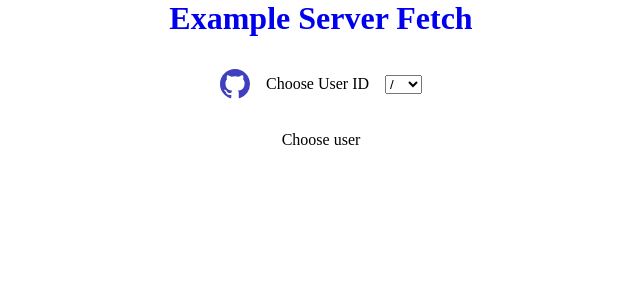
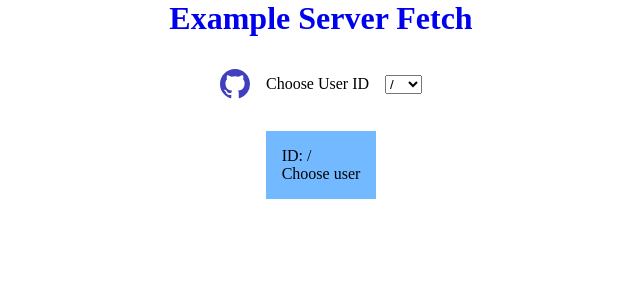
Before and after one commit to denisso/next13-app-exp, a Next.js app: page / in a window 1280 px wide. Shown: the top 300 px of the page, without its empty margins (319-959 px from the left). Built offline with nearby package versions, Linux system fonts and the light colour scheme.

Commit message:
updated case
- Readme and links
- added suspense

```diff
--- a/app/page.tsx
+++ b/app/page.tsx
@@ -1,3 +1,5 @@
+import { ClientComponent } from "@/components/ClientComponent";
+
 export default async function Home() {
-  return <div>Choose user</div>
+  return <ClientComponent id="/">Choose user</ClientComponent>;
 }
--- a/components/ClientComponent.tsx
+++ b/components/ClientComponent.tsx
@@ -2,21 +2,25 @@
 import styles from "./ClientComponent.module.scss";
 import { Context } from "./ClientContext";
 import React from "react";
+import { Spinner } from "./Spinner";
+
 export const ClientComponent = function ({
   id,
-  data,
+  children,
 }: {
   id: string;
-  data: { [key: string]: any };
+  children: React.ReactNode;
 }) {
   const context = React.useContext(Context);
+
   React.useEffect(() => {
     context?.setId(id);
-  });
+  }, [context, id]);
+
   return (
     <div className={styles.content}>
       <div>ID: {id}</div>
-      <div>{JSON.stringify(data)}</div>
+      {context?.isPending ? <Spinner /> : <div>{children}</div>}
     </div>
   );
 };
--- a/components/ClientContext.tsx
+++ b/components/ClientContext.tsx
@@ -2,14 +2,24 @@
 import React from "react";
 
 interface IContexte {
+  // if you did not start working from the home page,
+  // this id will be used in the Nav component
   id: string;
   setId: (id: string) => void;
+  // await server rendering [id]/page.tsx
+  // setting in Nav, uses in ClientComponent
+  isPending: boolean;
+  setPending: (pending: boolean) => void;
 }
 
 export const Context = React.createContext<IContexte | null>(null);
 
-
 export function ClientContext({ children }: { children: React.ReactNode }) {
   const [id, setId] = React.useState("");
-  return <Context.Provider value={{ id, setId }}>{children}</Context.Provider>;
+  const [isPending, setPending] = React.useState(false);
+  return (
+    <Context.Provider value={{ id, setId, isPending, setPending }}>
+      {children}
+    </Context.Provider>
+  );
 }
--- a/components/Nav.tsx
+++ b/components/Nav.tsx
@@ -9,19 +9,26 @@ const arr = ["/", ...Array.from(Array(15), (x, index) => index + 1)];
 export const Nav = () => {
   const router = useRouter();
   const context = React.useContext(Context);
+  const [isPending, startTransition] = React.useTransition();
+
   const handleChange = (e: React.ChangeEvent<HTMLSelectElement>) => {
-    context?.setId(e.target.value);
-    router.push(`${window.location.origin}/${e.target.value}`);
+    startTransition(() => {
+      router.push(`${window.location.origin}/${e.target.value}`);
+    });
   };
-
+  React.useEffect(() => {
+    context?.setPending(isPending);
+  }, [isPending, context]);
   return (
     <div className={styles.nav}>
       Choose User ID
-      <select onChange={handleChange} value={context?.id}>
+      <select
+        onChange={handleChange}
+        value={context?.id}
+        {...(isPending ? { disabled: true } : {})}
+      >
         {arr.map((e) => (
-          <option key={e}>
-            {e}
-          </option>
+          <option key={e}>{e}</option>
         ))}
       </select>
     </div>
--- a/components/Spinner.module.scss
+++ b/components/Spinner.module.scss
@@ -1,5 +1,4 @@
 .spinner {
-  margin: 100px auto;
   width: 50px;
   height: 40px;
   text-align: center;
```
Also changed, not shown: app/[id]/page.tsx (+4 -4 lines), components/ServerComponent.tsx (+3 -5 lines), 1 other file (tests, documents, lock files or other folders).
